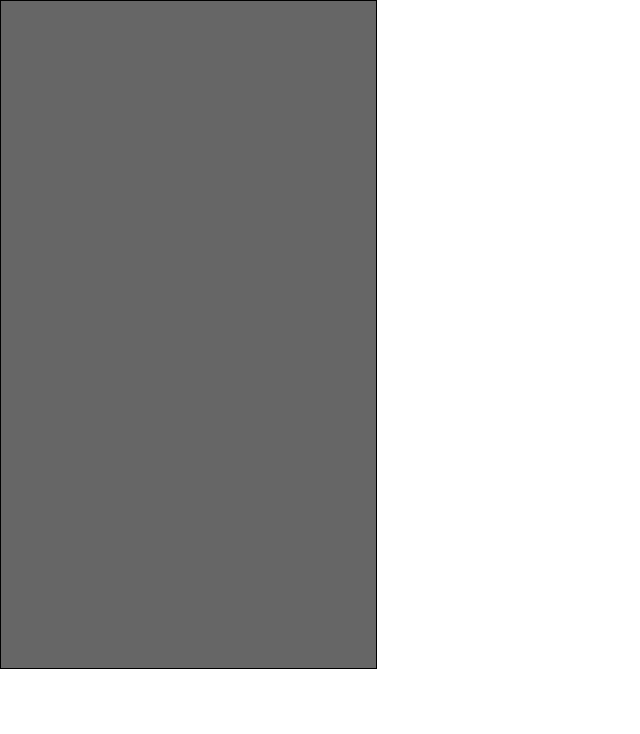
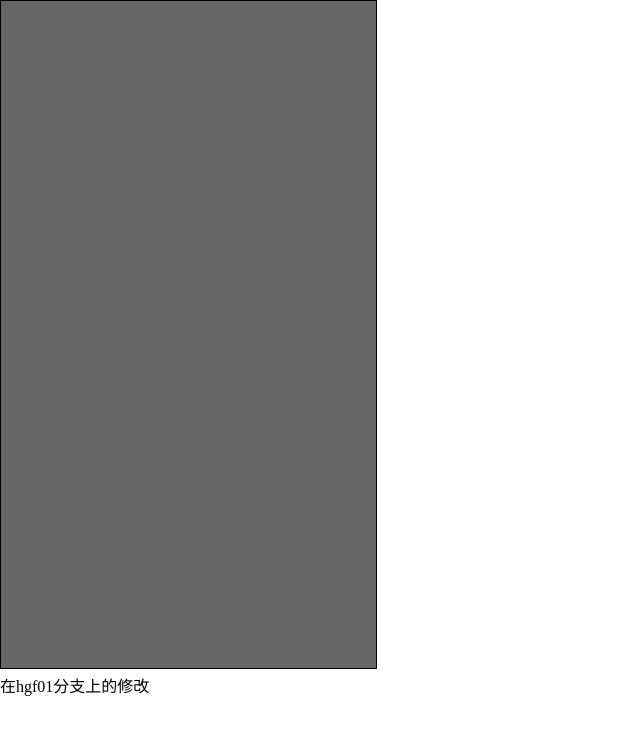
Before and after one commit to HanGongfei/wipe, a website: page src/index.html in a window 1280 px wide. Shown: the whole page, without its empty margins (0-640 px from the left). Drawn offline with Linux system fonts and the light colour scheme.

Commit message:
在hgf01分支上的添加div

```diff
--- a/src/index.html
+++ b/src/index.html
@@ -26,6 +26,7 @@
 </head>
 <body>
 	<canvas id="cas"  width="375" height="667"></canvas>
+	<div>在hgf01分支上的修改</div>
 </body>
 </html>
 <!-- <script src="../dist/js/wipe-0.0.2.min.js"></script> -->
```
